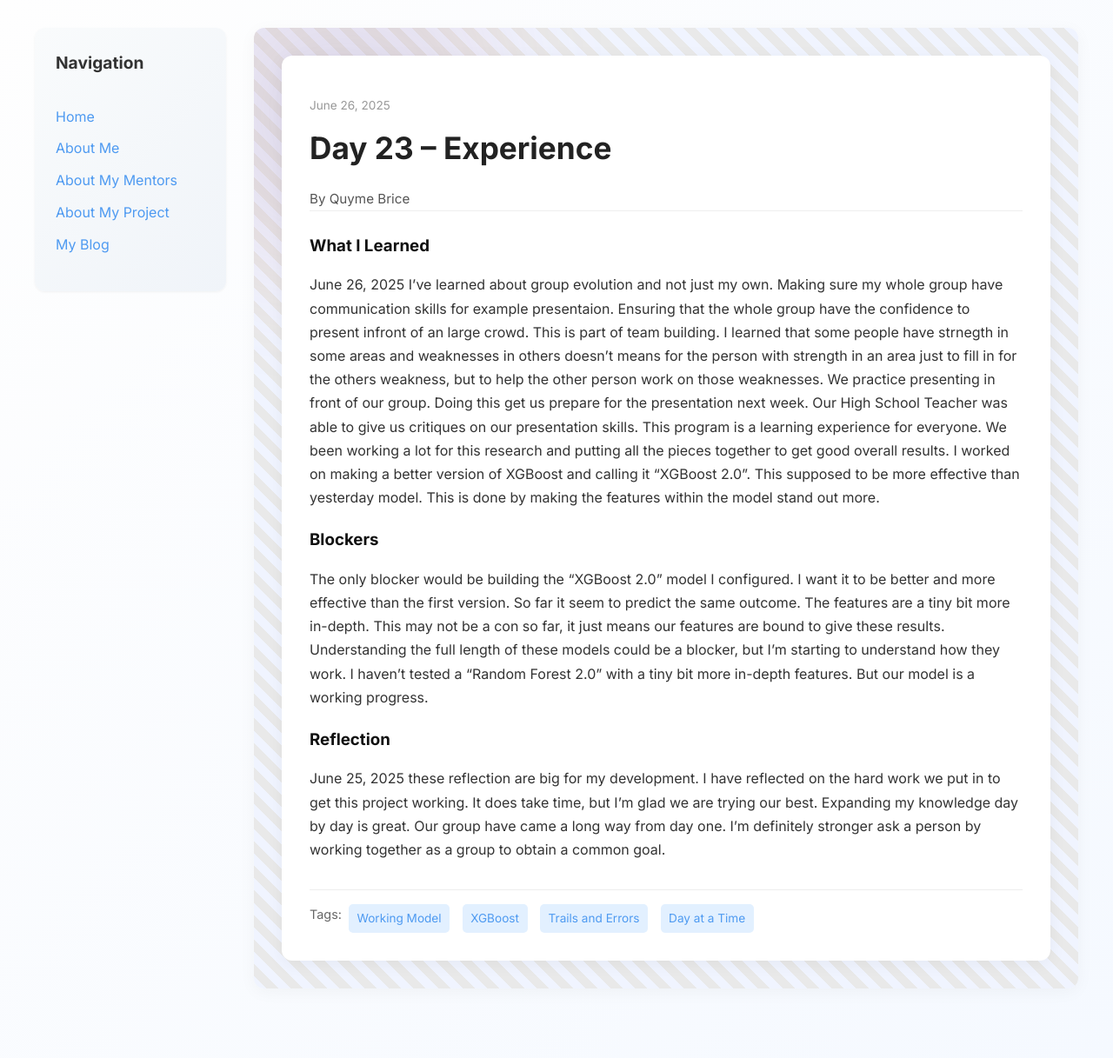
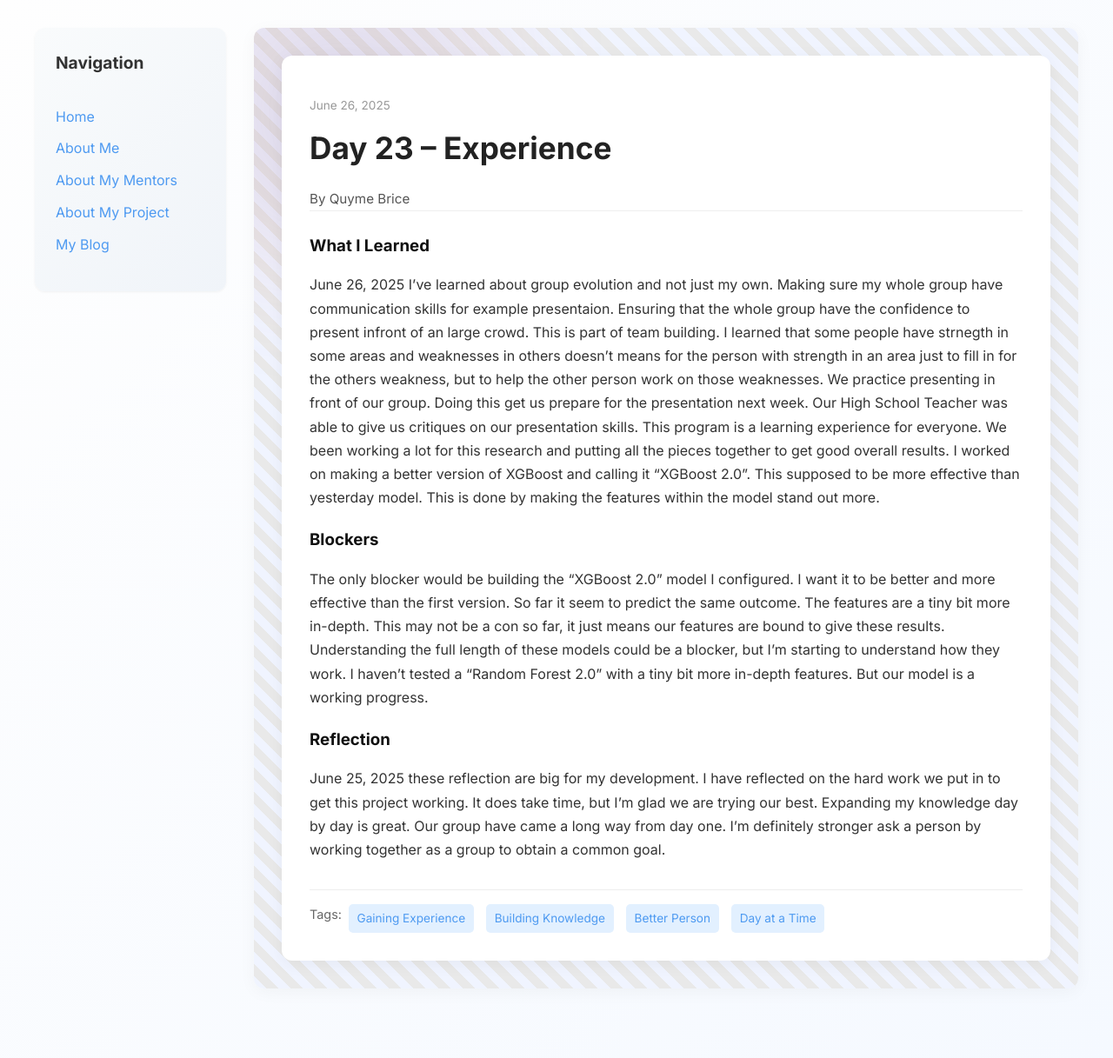
Before and after one commit to Qubri2/Qubri2.github.io, a Jekyll site: the page built from _posts/2025-06-26-day-23.md, in a window 1280 px wide. Shown: the whole page at 87% size. Built offline with Jekyll 4.4.1, drawn with Linux system fonts in a browser that asks for light colours.

Commit message:
Update 2025-06-26-day-23.md

```diff
--- a/_posts/2025-06-26-day-23.md
+++ b/_posts/2025-06-26-day-23.md
@@ -4,7 +4,7 @@ title: "Day 23 – Experience"
 date: 2025-06-26
 author: Quyme Brice
 permalink: /day23.html
-tags: ["Working Model", "XGBoost", "Trails and Errors", "Day at a Time"]
+tags: ["Gaining Experience", "Building Knowledge", "Better Person", "Day at a Time"]
 
 what_i_learned: |
   June 26, 2025 I've learned about group evolution and not just my own. Making sure my whole group have communication skills for example presentaion. Ensuring that the whole group have the confidence to present infront of an large crowd. This is part of team building. I learned that some people have strnegth in some areas and weaknesses in others doesn't means for the person with strength in an area just to fill in for the others weakness, but to help the other person work on those weaknesses. We practice presenting in front of our group. Doing this get us prepare for the presentation next week. Our High School Teacher was able to give us critiques on our presentation skills. This program is a learning experience for everyone. We been working a lot for this research and putting all the pieces together to get good overall results. I worked on making a better version of XGBoost and calling it "XGBoost 2.0". This supposed to be more effective than yesterday model. This is done by making the features within the model stand out more.
```
